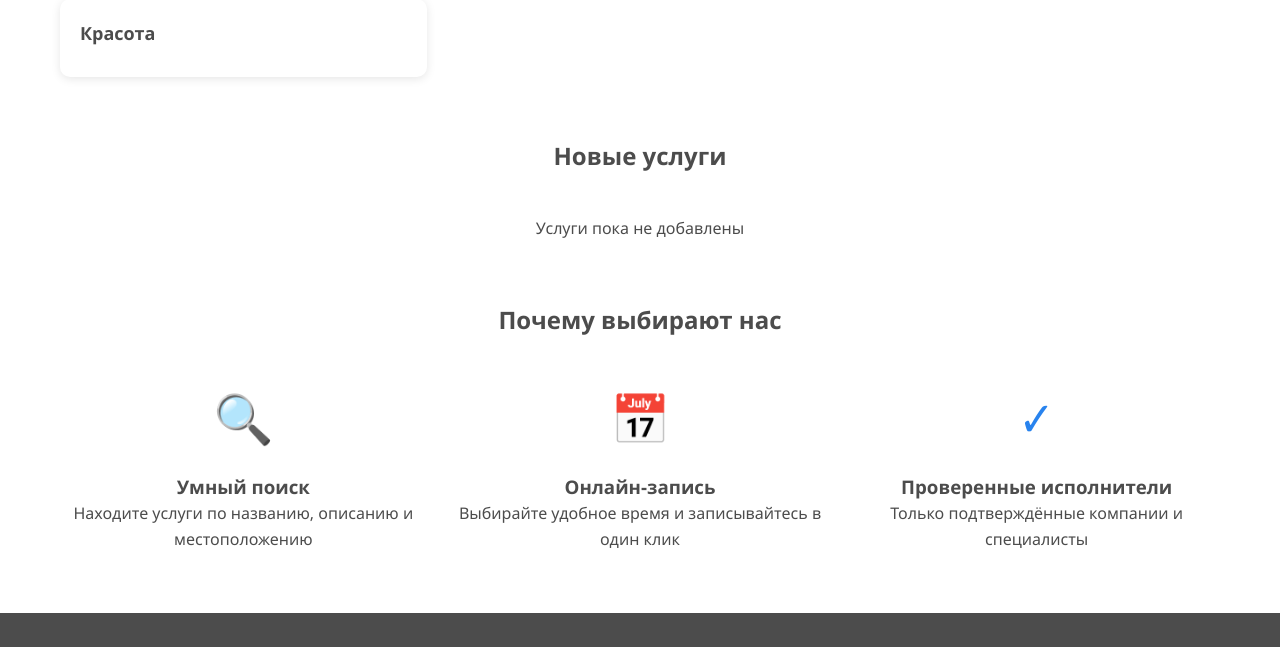
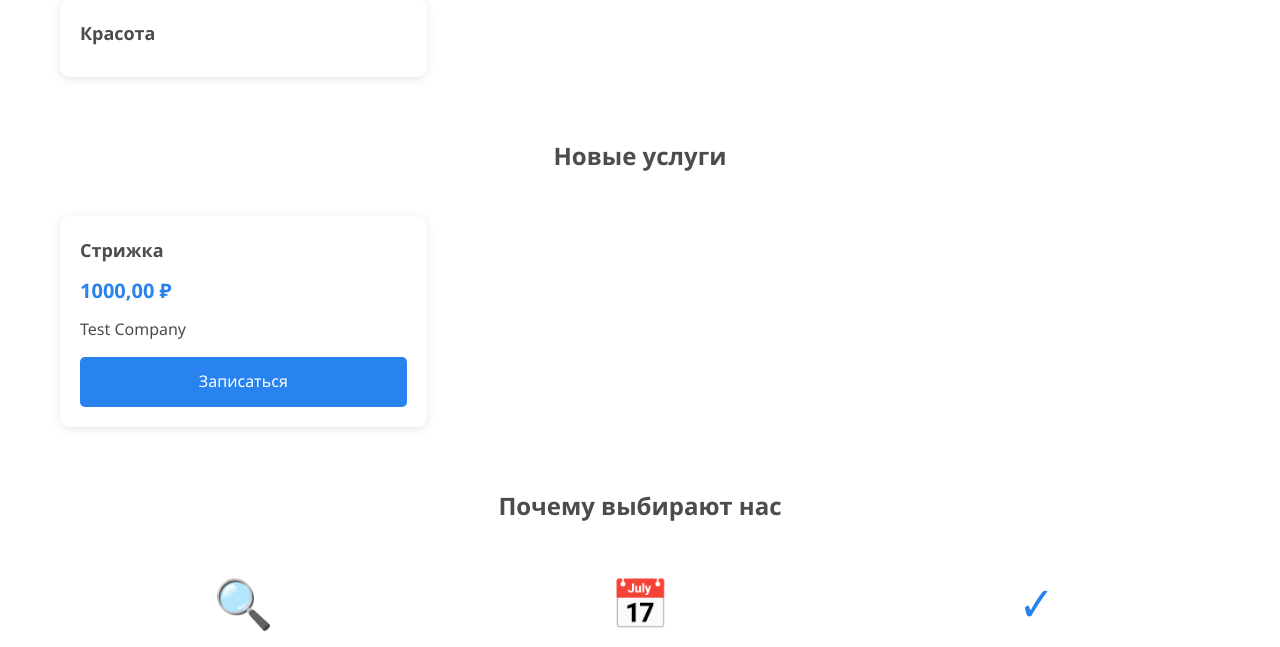
Before and after one commit to extreme-profit/upx100, a Django app: page / in a window 1280 px wide. Shown: the part 583-1230 px from the top of the page. Run offline with Django 5.2, Linux system fonts and the light colour scheme; data comes from the database, SQL or seed files in the repository; both versions use the stored data as it was after the commit; data that the repository does not hold is empty.

Commit message:
update branch

```diff
--- a/business/models.py
+++ b/business/models.py
@@ -14,6 +14,9 @@ class Company(models.Model):
     address = models.CharField(max_length=300, verbose_name="Адрес")
     latitude = models.DecimalField(max_digits=9, decimal_places=6, blank=True, null=True, verbose_name="Широта")
     longitude = models.DecimalField(max_digits=9, decimal_places=6, blank=True, null=True, verbose_name="Долгота")
+    phone = models.CharField(max_length=20, blank=True, verbose_name="Телефон")
+    email = models.EmailField(blank=True, verbose_name="Email")
+    is_verified = models.BooleanField(default=False, verbose_name="Проверена модератором")
     created_at = models.DateTimeField(auto_now_add=True)
     updated_at = models.DateTimeField(auto_now=True)
 
--- a/dashboard/views.py
+++ b/dashboard/views.py
@@ -4,13 +4,17 @@ from django.contrib import messages
 from django.db.models import Count, Q
 from accounts.models import User
 from companies.models import Category
-from services.models import Service
+from business.models import Service
 
 
 def home_view(request):
     """Главная страница сайта"""
     categories = Category.objects.all()[:6]
-    services = Service.objects.select_related('provider').filter(is_active=True).order_by('-created_at')[:6]
+    # Берём активные услуги из бизнес-модели, у которых компания проверена
+    services = Service.objects.select_related('company').filter(
+        status='active',
+        company__is_verified=True
+    ).order_by('-created_at')[:6]
 
     context = {
         'categories': categories,
--- a/templates/home.html
+++ b/templates/home.html
@@ -43,8 +43,8 @@
             <div class="card__content">
                 <h3 class="card__title">{{ service.name }}</h3>
                 <p class="card__price">{{ service.price }} ₽</p>
-                <p>{{ service.provider.company_name|default:service.provider.email }}</p>
-                <a href="{% url 'services:service_detail' service.pk %}" class="btn btn--blue" style="margin-top: 15px; width: 100%;">Записаться</a>
+                <p>{{ service.company.name }}</p>
+                <a href="{% url 'business:service_detail' service.pk %}" class="btn btn--blue" style="margin-top: 15px; width: 100%;">Записаться</a>
             </div>
         </div>
         {% empty %}
```
Also changed, not shown: search/views.py (+6 -2 lines), business/migrations/0002_add_is_verified_to_company.py (added), db.sqlite3, 2 other files.
